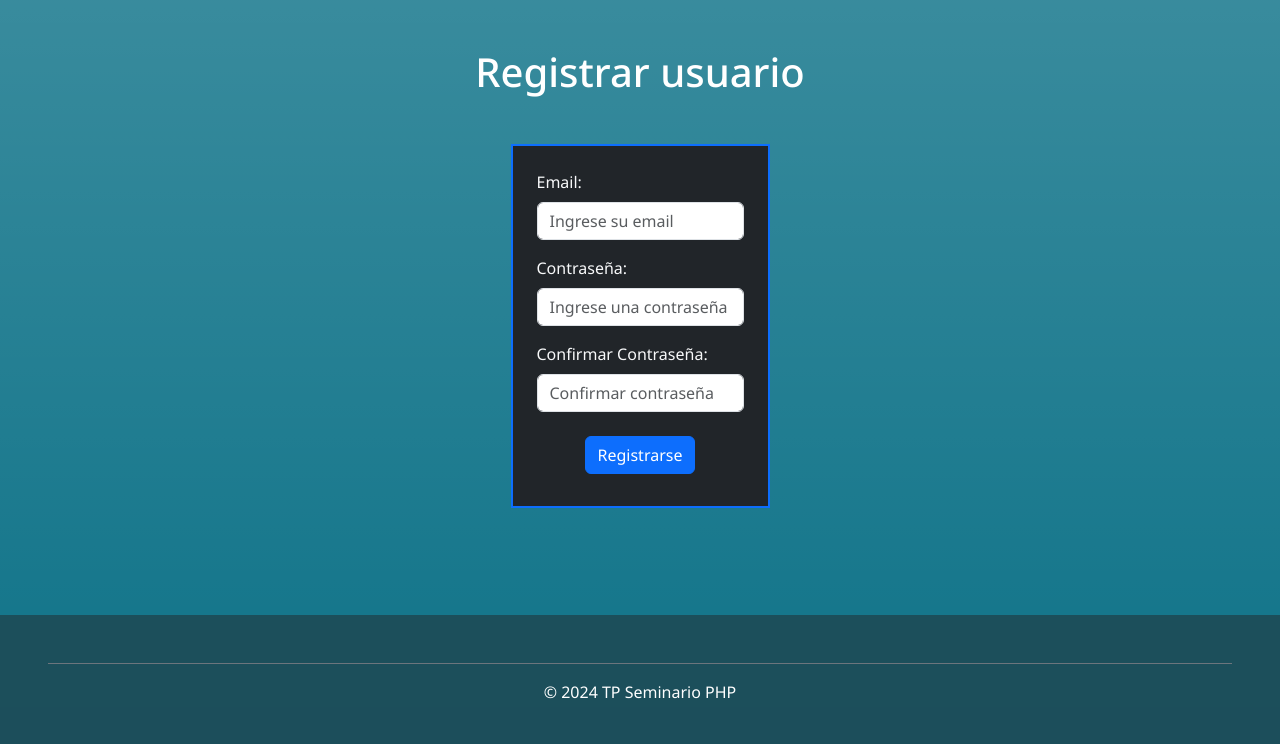
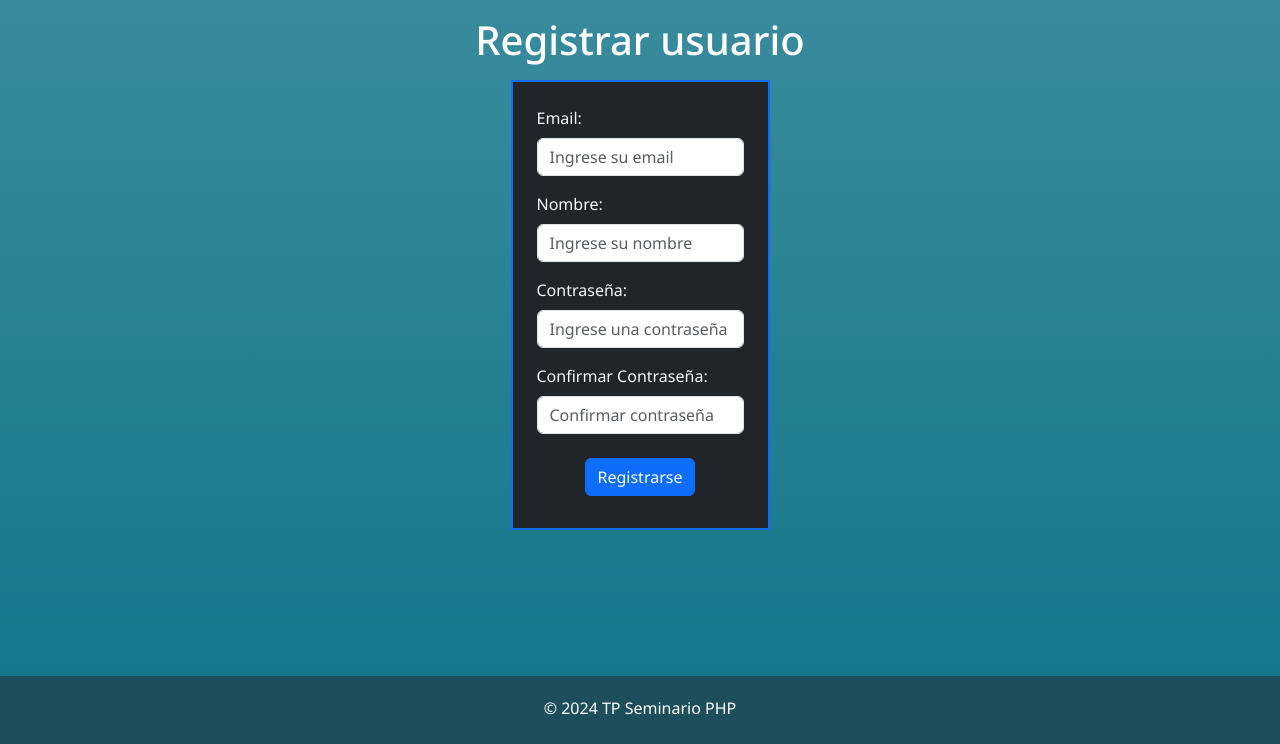
Before and after one commit to santicano2/tp-seminario-php, a CodeIgniter app: page /tp/index.php/auth/register_form in a window 1280 px wide. Shown: the part 56-800 px from the top of the page. Run offline with CodeIgniter, Linux system fonts and the light colour scheme; some libraries are stand-ins or nearby versions.

Commit message:
añadido nombre a tabla users, cambiado navbar

```diff
--- a/application/controllers/Auth.php
+++ b/application/controllers/Auth.php
@@ -23,6 +23,7 @@ class Auth extends CI_Controller
 	public function register()
 	{
 		$this->form_validation->set_rules('email', 'EMAIL', 'required|valid_email');
+		$this->form_validation->set_rules('name', 'NOMBRE', 'required|min_length[4]|max_length[32]');
 		$this->form_validation->set_rules('password', 'CONTRASEÑA', 'required|min_length[4]|max_length[32]');
 		$this->form_validation->set_rules('confirm-password', 'CONFIRMAR CONTRASEÑA', 'required|matches[password]');
 
@@ -38,6 +39,7 @@ class Auth extends CI_Controller
 
 		$user_data = [
 			'email' => $this->input->post('email'),
+			'name' => $this->input->post('name'),
 			'password' => password_hash($this->input->post('password'), PASSWORD_DEFAULT),
 			'role' => 'customer',
 		];
@@ -80,6 +82,7 @@ class Auth extends CI_Controller
 		if ($user && password_verify($password, $user->password)) {
 			$this->session->set_userdata('logged_in', $user->id);
 			$this->session->set_userdata('email', $user->email);
+			$this->session->set_userdata('name', $user->name);
 			redirect('espectaculos');
 		} else {
 			$this->session->set_flashdata('errors', ['Credenciales incorrectas']);
--- a/application/views/auth/register_form.php
+++ b/application/views/auth/register_form.php
@@ -2,11 +2,15 @@
 <?php $errors = $this->session->flashdata('errors'); ?>
 <?php $success = $this->session->flashdata('success'); ?>
 
-<h1 class="text-white my-5"><?php echo $title; ?></h1>
+<h1 class="text-white my-3"><?php echo $title; ?></h1>
 <form action="<?php echo base_url('auth/register'); ?>" method="POST" class="text-light bg-dark rounded-0 border border-2 border-primary p-4">
   <div class="mb-3">
     <label for="email" class="form-label">Email:</label>
     <input type="email" class="form-control bg-white text-dark border" id="email" name="email" placeholder="Ingrese su email">
+  </div>
+  <div class="mb-3">
+    <label for="name" class="form-label">Nombre:</label>
+    <input type="text" class="form-control bg-white text-dark border" id="name" name="name" placeholder="Ingrese su nombre">
   </div>
   <div class="mb-3">
     <label for="password" class="form-label">Contraseña:</label>
--- a/application/views/components/footer.php
+++ b/application/views/components/footer.php
@@ -1,5 +1,5 @@
-<footer class="bg-info bg-opacity-25 w-100 pb-2 pt-5 px-5">
-	<p class="text-center text-white border-top border-secondary py-3">
+<footer class="bg-info bg-opacity-25 w-100 pb-1 pt-3 px-5">
+	<p class="text-center text-white py-1">
 		&copy; 2024 TP Seminario PHP
 	</p>
 </footer>
--- a/application/views/components/navbar.php
+++ b/application/views/components/navbar.php
@@ -39,7 +39,7 @@
 						data-bs-toggle="dropdown"
 						aria-expanded="false">
 						<?php if ($this->session->userdata('logged_in')): ?>
-							<?php echo $this->session->userdata('email'); ?>
+							<?php echo $this->session->userdata('name'); ?>
 						<?php else: ?>
 							Usuario
 						<?php endif; ?>
```
Also changed, not shown: 1 other file.
